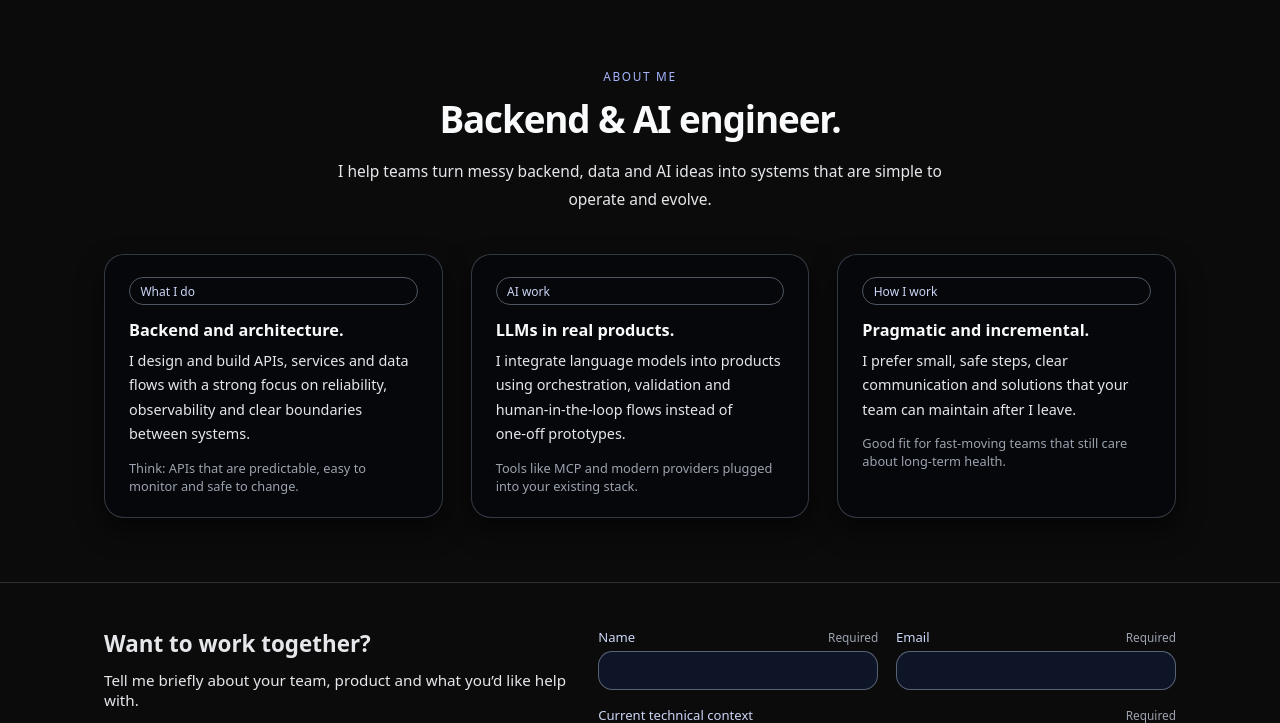
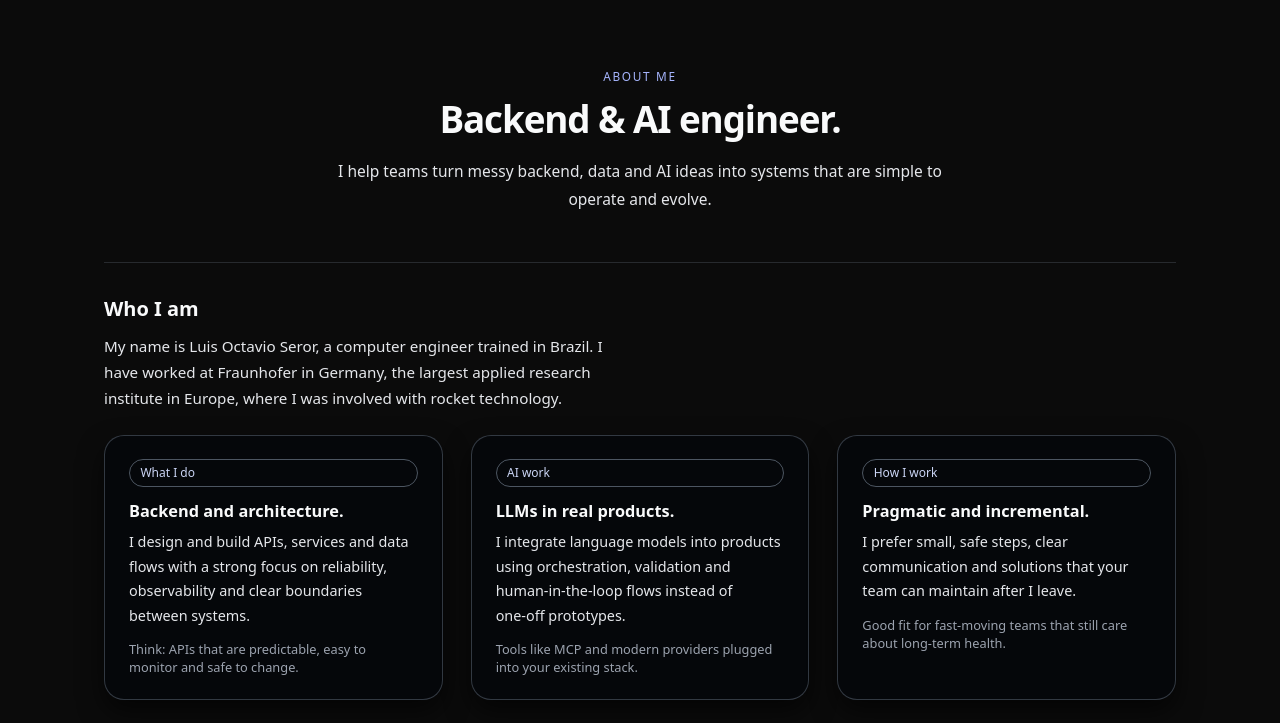
Before and after one commit to LuisOctavioGSeror/portifolio, a Flask app: page /about in a window 1280 px wide. Shown: the part 55-778 px from the top of the page. Run offline with Flask 3, Linux system fonts and the light colour scheme.

```diff
--- a/app/templates/about.html
+++ b/app/templates/about.html
@@ -13,6 +13,15 @@
         that are simple to operate and evolve.
       </p>
     </header>
+
+    <section class="project-section">
+      <h2 class="project-section-title">Who I am</h2>
+      <p class="project-section-text">
+        My name is Luis Octavio Seror, a computer engineer trained in Brazil.
+        I have worked at Fraunhofer in Germany, the largest applied research
+        institute in Europe, where I was involved with rocket technology.
+      </p>
+    </section>
 
     <div class="section-grid">
       <article class="card">
```
